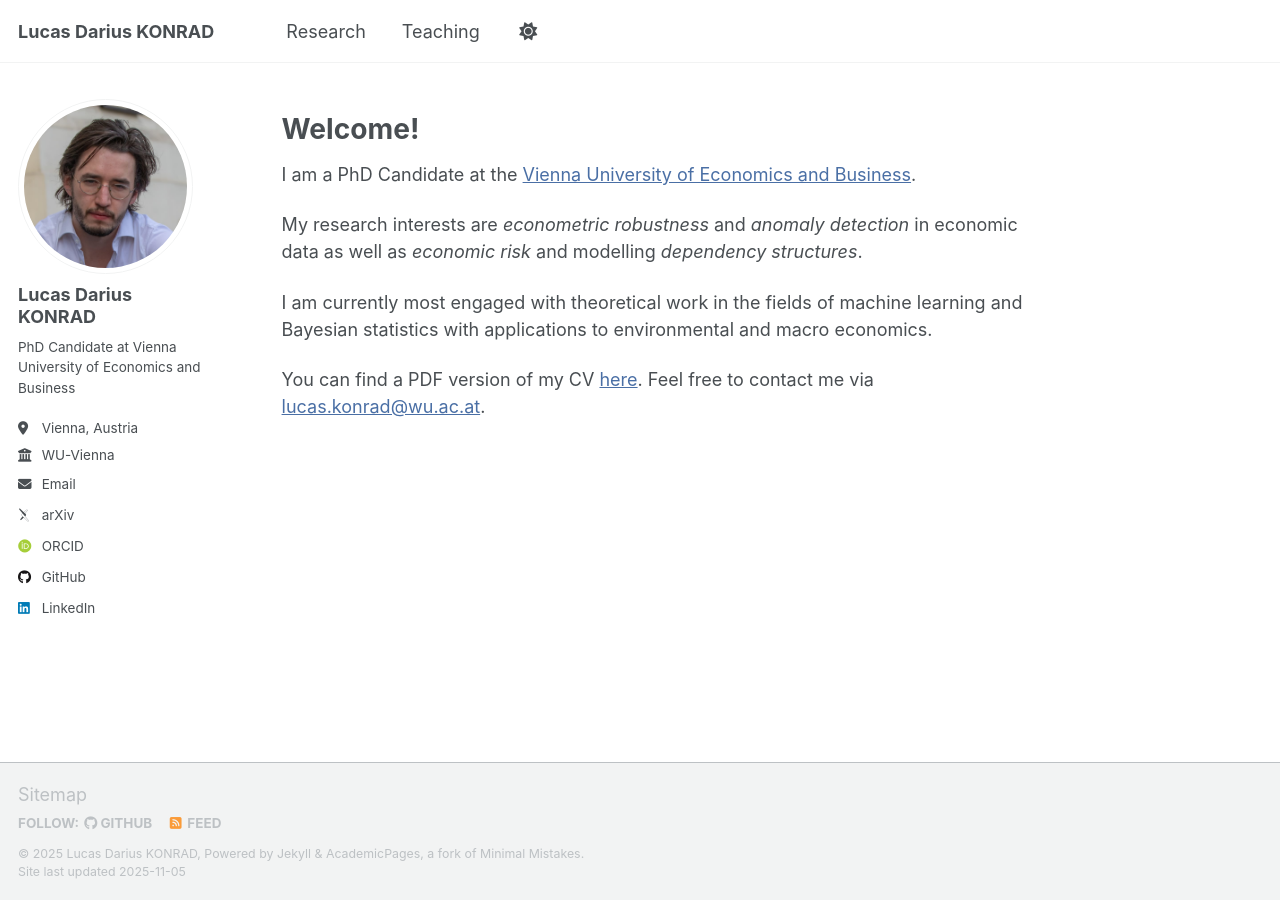
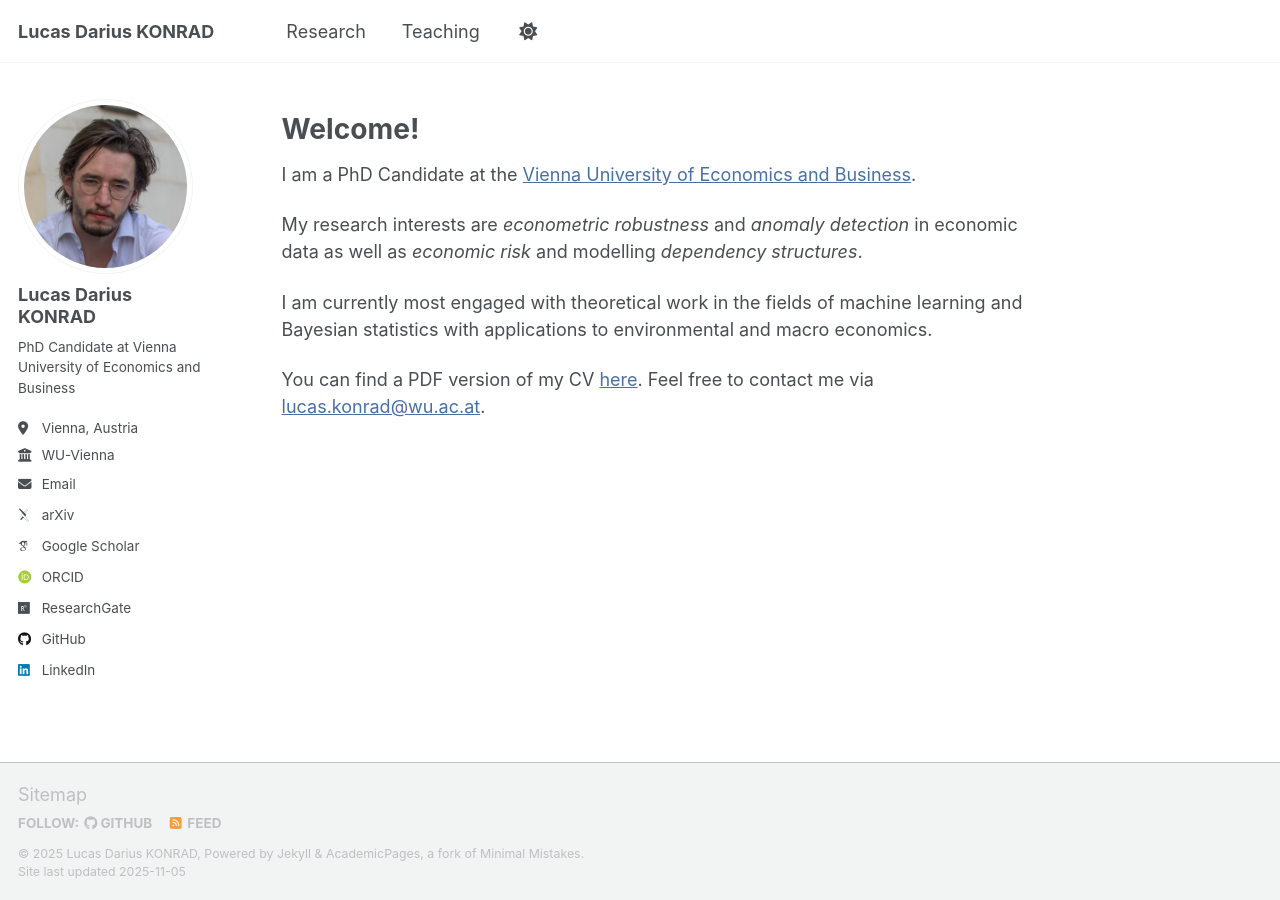
Before and after one commit to konradld/konradld.github.io, a Jekyll site: the page built from _pages/about.md, in a window 1280 px wide. Built offline with Jekyll 4.4.1, drawn with Linux system fonts in a browser that asks for light colours; some web fonts are replaced; a script that is not in the unit is left out; some of the changed lines change nothing that is shown.

Commit message:
Update _config.yml

```diff
--- a/_config.yml
+++ b/_config.yml
@@ -35,13 +35,13 @@ author:
   # Academic websites
   academia         : # URL
   arxiv            : "https://arxiv.org/a/konrad_l_1.html" # URL - Update with the correct link to your profile
-  googlescholar    : # URL
+  googlescholar    : "https://scholar.google.com/citations?view_op=list_works&hl=de&hl=de&user=qXwgJz0AAAAJ"# URL
   inspire-hep      : # URL
   impactstory      : # URL
   orcid            : "https://orcid.org/0009-0001-5915-4798"
   semantic         : # URL
   pubmed           : # URL
-  researchgate     : # URL
+  researchgate     : "https://www.researchgate.net/profile/Lucas-Darius-Konrad" # URL
   scopus           : # URL
 
   # Repositories and software development
```
